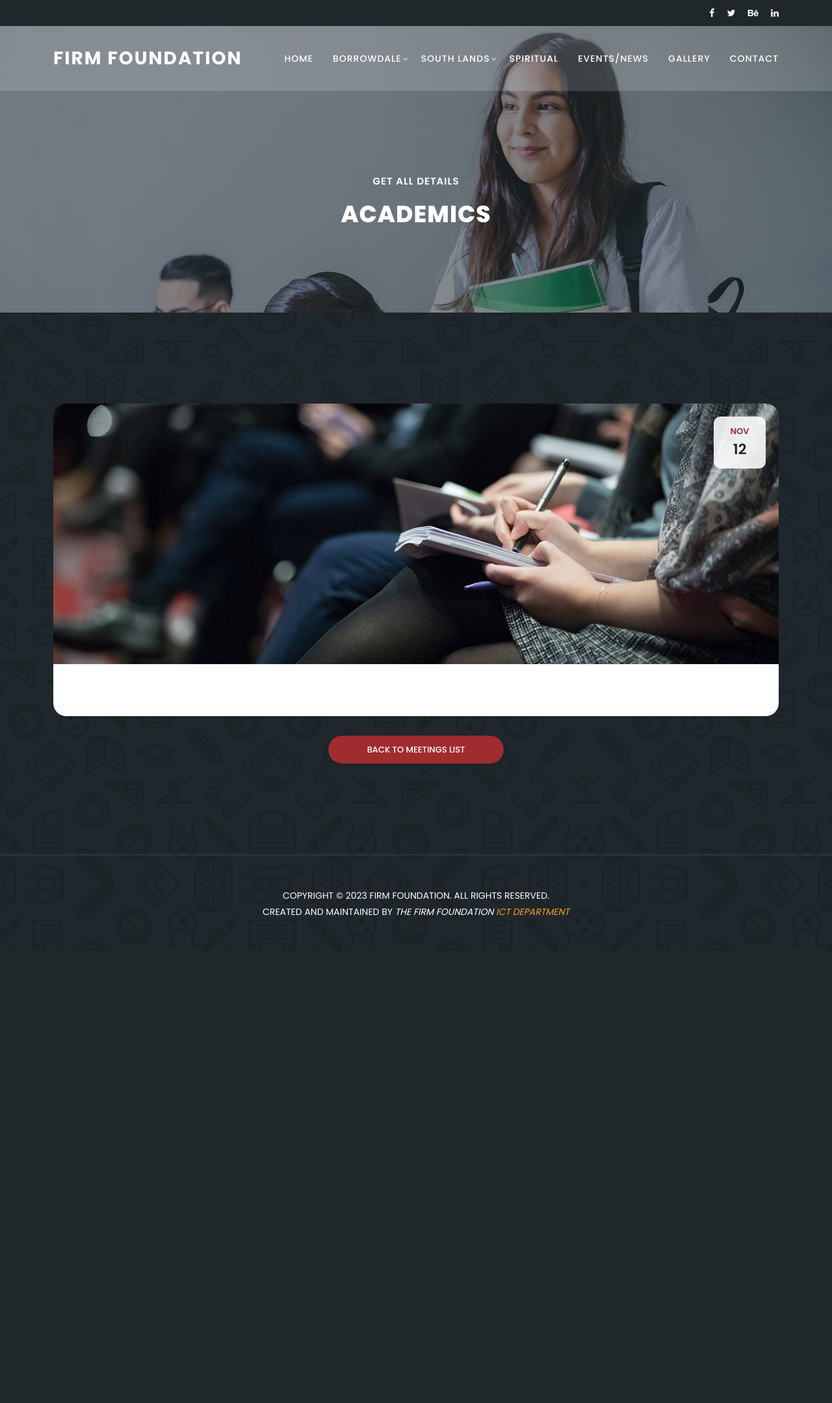
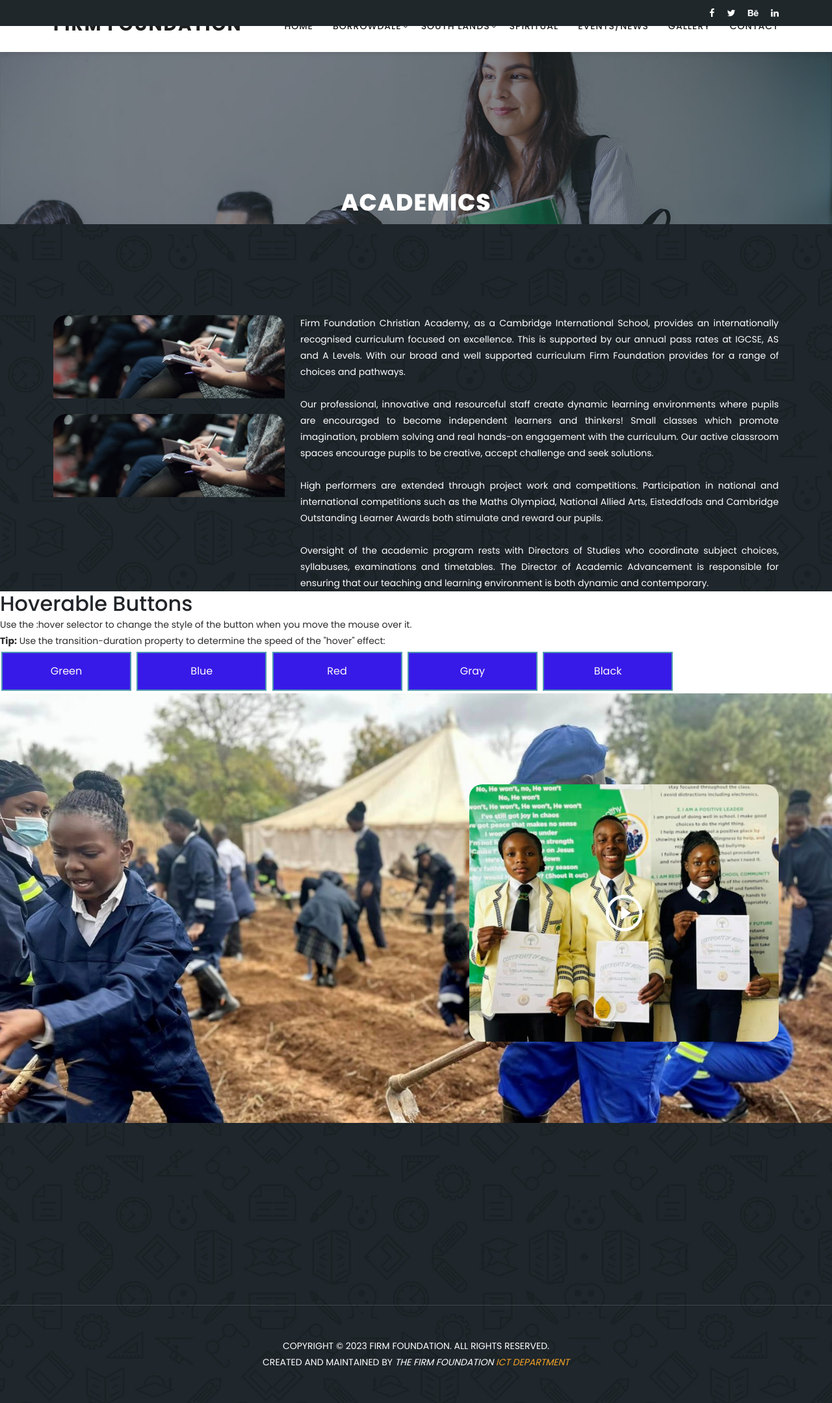
Before and after one commit to Joenny-stack/Joenny-stack.github.io, a PHP site: page /academics.html in a window 1280 px wide. Shown: the whole page at 65% size. Before the commit the page ends 1409 px from the top, so only its background shows below. Run offline with PHP 8.4, Linux system fonts and the light colour scheme.

Commit message:
academics page

```diff
--- a/academics.html
+++ b/academics.html
@@ -109,7 +109,6 @@
   <div class="container">
     <div class="row">
       <div class="col-lg-12">
-          <h6>Get all details</h6>
         <h2>Academics</h2>
       </div>
     </div>
@@ -119,73 +118,73 @@
   <section class="meetings-page" id="meetings">
     <div class="container">
       <div class="row">
-        <div class="col-lg-12">
+            <div class="col-lg-4">
+              <div class="meeting-single-item">
+                <div class="thumb">
+                  <a href=""><img src="assets/images/single-meeting.jpg" alt=""></a>
+                </div>
+              </div>
+              <br>
+              <div class="meeting-single-item">
+                <div class="thumb">
+                  <a href=""><img src="assets/images/single-meeting.jpg" alt=""></a>
+                </div>
+
+              </div>
+            </div>
+
+            <div class="col-lg-8">
               <div class="row">
                 <div class="col-lg-12">
                   <div class="meeting-single-item">
-                <div class="thumb">
-                  <!--div class="price">
-                    <span>$14.00</span>
-                  </div-->
-                  <div class="date">
-                    <h6>Nov <span>12</span></h6>
-                  </div>
-                  <a href="meeting-details.html"><img src="assets/images/single-meeting.jpg" alt=""></a>
-                </div>
-                <div class="down-content">
-                  <!---
-                  <a href="meeting-details.html"><h4>Online Teaching and Learning Tools</h4></a>
-                  <p>Recreio dos Bandeirantes, Rio de Janeiro - RJ, 22795-008, Brazil</p>
-                  <p class="description">
-                    This is an edu meeting HTML CSS template provided by <a href="https://templatemo.com/" target="_blank" rel="nofollow">TemplateMo website</a>. This is a Bootstrap v5.1.3 layout. If you need more free website templates like this one, please visit our website TemplateMo. Please tell your friends about our website. Thank you. If you want to get the latest collection of HTML CSS templates for your websites, you may visit <a rel="nofollow" href="https://www.toocss.com/" target="_blank">Too CSS website</a>. If you need a working contact form script, please visit <a href="https://templatemo.com/contact" target="_parent">our contact page</a> for more info.
+     <p style="color: white; text-align: justify; text-justify: inter-word;">
 
-                    <br><br>You are allowed to use this edu meeting CSS template for your school or university or business. You can feel free to modify or edit this layout. You are not allowed to redistribute the template ZIP file on any other template website. Please contact us for more information.
+    Firm Foundation Christian Academy, as a Cambridge International School, provides an internationally recognised curriculum focused on excellence. This is supported by our annual pass rates at IGCSE, AS and A Levels. With our broad and well supported curriculum Firm Foundation provides for a range of choices and pathways.
+    <br>
+    <br>
+    Our professional, innovative and resourceful staff create dynamic learning environments where pupils are encouraged to become independent learners and thinkers! Small classes which promote imagination, problem solving and real hands-on engagement with the curriculum. Our active classroom spaces encourage pupils to be creative, accept challenge and seek solutions.
+    <br>
+    <br>
+    High performers are extended through project work and competitions. Participation in national and international competitions such as the Maths Olympiad, National Allied Arts, Eisteddfods and Cambridge Outstanding Learner Awards both stimulate and reward our pupils.
+    <br>
+    <br>
+    Oversight of the academic program rests with Directors of Studies who coordinate subject choices, syllabuses, examinations and timetables. The Director of Academic Advancement is responsible for ensuring that our teaching and learning environment is both dynamic and contemporary.
      </p>
-                  <div class="row">
-                    <div class="col-lg-4">
-                      <div class="hours">
-                        <h5>Hours</h5>
-                        <p>Monday - Friday: 07:00 AM - 13:00 PM<br>Saturday- Sunday: 09:00 AM - 15:00 PM</p>
-                      </div>
-                    </div>
-                    <div class="col-lg-4">
-                      <div class="location">
-                        <h5>Location</h5>
-                        <p>Recreio dos Bandeirantes,
-                        <br>Rio de Janeiro - RJ, 22795-008, Brazil</p>
-                      </div>
-                    </div>
-                    <div class="col-lg-4">
-                      <div class="book now">
-                        <h5>Book Now</h5>
-                        <p>010-020-0340<br>090-080-0760</p>
-                      </div>
-                    </div>
-                    <div class="col-lg-12">
-                      <div class="share">
-                        <h5>Share:</h5>
-                        <ul>
-                          <li><a href="#">Facebook</a>,</li>
-                          <li><a href="#">Twitter</a>,</li>
-                          <li><a href="#">Linkedin</a>,</li>
-                          <li><a href="#">Behance</a></li>
-                        </ul>
-                      </div>
-                    </div>
-                  </div>
-                -->
-                </div>
-              </div>
-            </div>
-            <div class="col-lg-12">
-              <div class="main-button-red">
-                <a href="meetings.html">Back To Meetings List</a>
+
                   </div>
                 </div>
           </div>
         </div>
       </div>
     </div>
+  </section>
+  <h2>Hoverable Buttons</h2>
+
+  <p>Use the :hover selector to change the style of the button when you move the mouse over it.</p>
+  <p><strong>Tip:</strong> Use the transition-duration property to determine the speed of the "hover" effect:</p>
+
+  <button class="button1">Green</button>
+  <button class="button1">Blue</button>
+  <button class="button1">Red</button>
+  <button class="button1">Gray</button>
+  <button class="button1">Black</button>
+  <section class="our-facts">
+    <div class="container">
+      <div class="row">
+        <div class="col-lg-6">
+
+        </div>
+        <div class="col-lg-6 align-self-center">
+          <div class="video">
+            <a href="https://www.youtube.com/watch?v=6zLwr_J31ao" target="_blank"><img src="assets/images/play-icon.png" alt=""></a>
+          </div>
+        </div>
+      </div>
+    </div>
+  </section>
+
+  <section class="contact-us" id="contact">
+
     <div class="footer">
       <p>Copyright © 2023 Firm Foundation. All Rights Reserved.
           <br>
@@ -194,6 +193,7 @@
         </p>
     </div>
   </section>
+
 
 
   <!-- Scripts -->
--- a/assets/css/templatemo-edu-meeting.css
+++ b/assets/css/templatemo-edu-meeting.css
@@ -209,6 +209,8 @@
   }
 }
 
+
+
 .main-button-red a {
   font-size: 13px;
   color: #fff;
@@ -219,6 +221,26 @@
   font-weight: 500;
   text-transform: uppercase;
   transition: all .3s;
+}
+
+.button1 {
+  background-color: rgba(34, 0, 230, 0.897);
+  color: rgb(253, 250, 250);
+  border: 2px solid #4c98af;
+  padding: 16px 32px;
+  text-align: center;
+  text-decoration: none;
+  width: 200px;
+  display: inline-block;
+  font-size: 16px;
+  margin: 4px 2px;
+  transition-duration: 0.4s;
+  cursor: pointer;
+}
+
+.button1:hover {
+  background-color: #4CAF50;
+  color: white;
 }
 
 .main-button-red a:hover {
@@ -1894,7 +1916,7 @@
   background-repeat: no-repeat;
   background-size: cover;
   padding-top: 230px;
-  padding-bottom: 110px;
+  padding-bottom: 2px;
   text-align: center;
 }
 
@@ -1909,7 +1931,7 @@
 
 section.heading-page h2 {
   margin-top: 20px;
-  margin-bottom: 20px;
+  margin-bottom: 10px;
   font-size: 36px;
   text-transform: uppercase;
   font-weight: 800;
--- a/index.html
+++ b/index.html
@@ -78,8 +78,8 @@
                           <li class="has-sub">
                               <a href="javascript:void(0)">Borrowdale</a>
                               <ul class="sub-menu">
-                                <li><a href="academics.html">Admissions</a></li>
-                                  <li><a href="">Academics</a></li>
+                                <li><a href="">Admissions</a></li>
+                                  <li><a href="academics.html">Academics</a></li>
                                   <li><a href="">Boarding</a></li>
                                   <li><a href="">ExtraCurricular</a></li>
                                   <li><a href="">Sports</a></li>
@@ -90,7 +90,7 @@
                             <a href="javascript:void(0)">South Lands</a>
                             <ul class="sub-menu">
                               <li><a href="">Admissions</a></li>
-                                <li><a href="">Academics</a></li>
+                                <li><a href="academics.html">Academics</a></li>
                                 <li><a href="">Boarding</a></li>
                                 <li><a href="">ExtraCurricular</a></li>
                                 <li><a href="">Sports</a></li>
```
Lines whose indentation alone changed are shown as unchanged.
